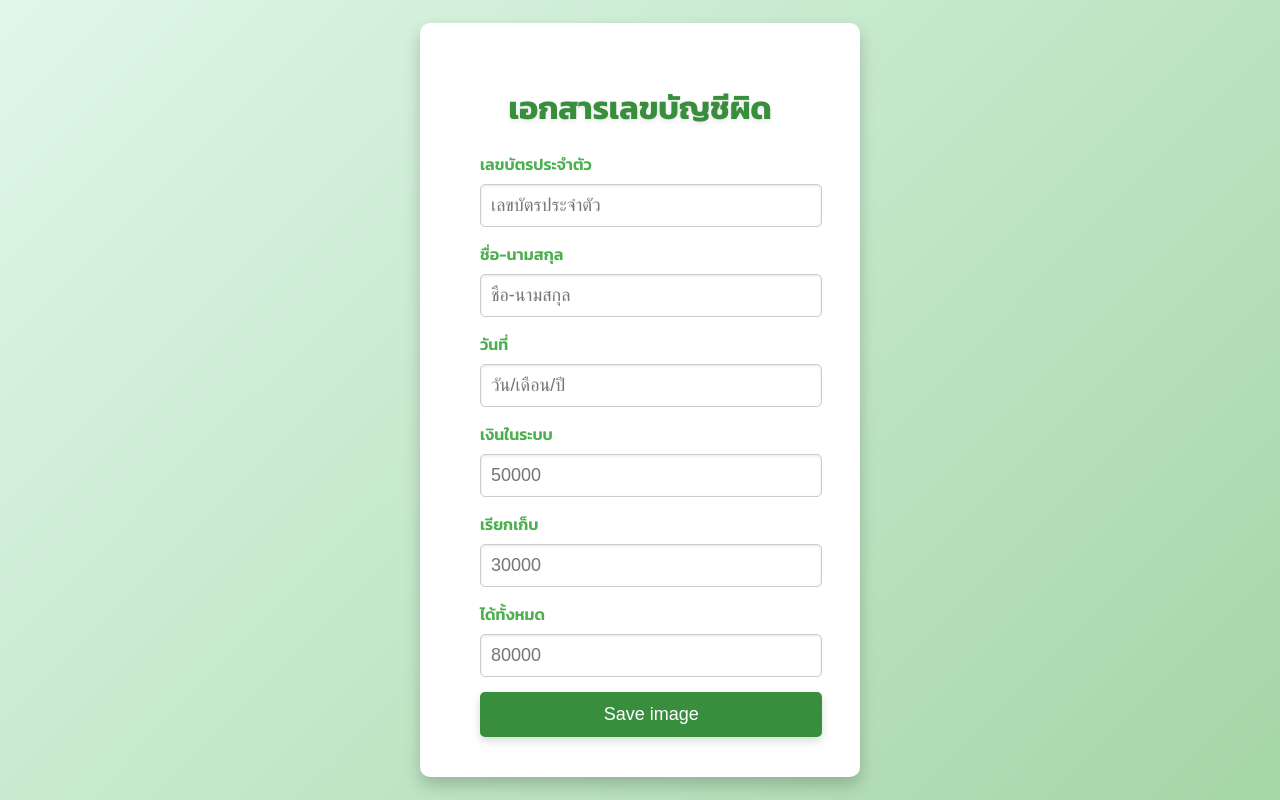
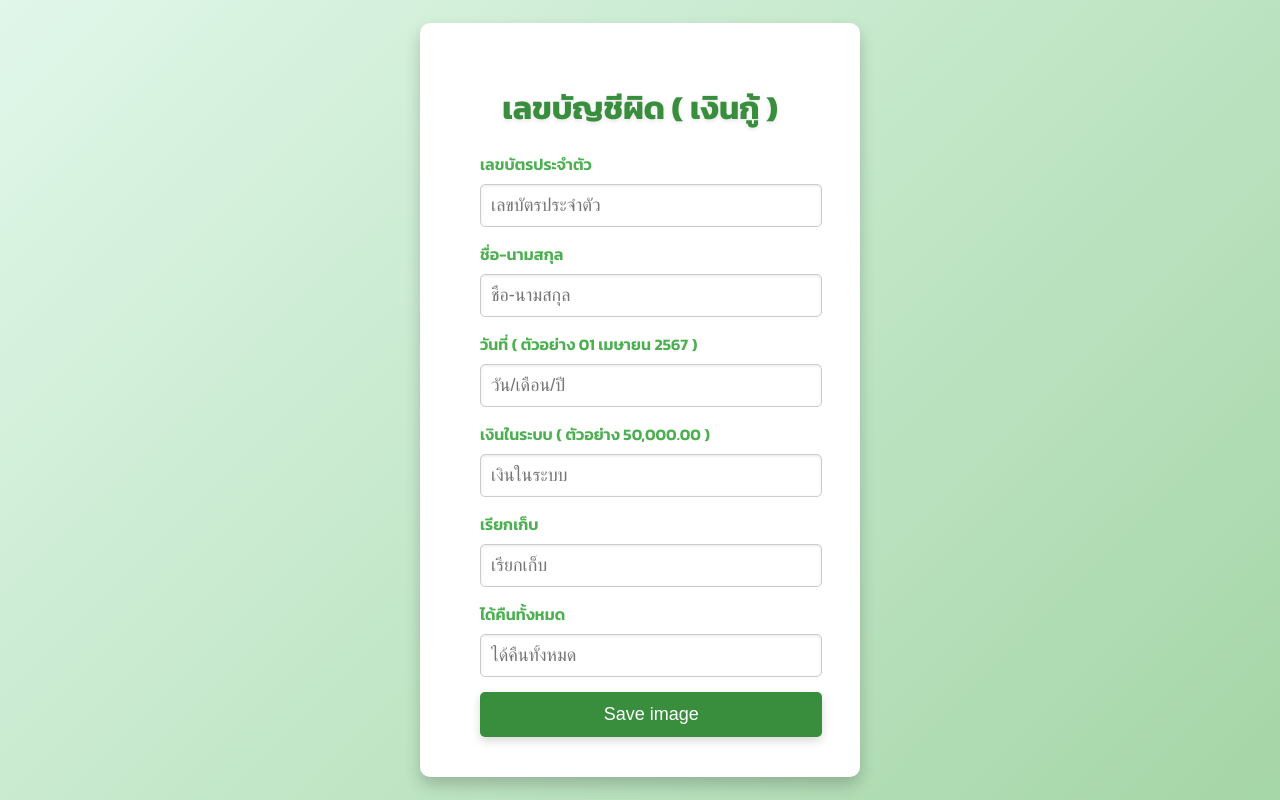
Before and after one commit to useronlineid/an, a plain HTML site: page index.html in a window 1280 px wide. Drawn offline with Linux system fonts and the light colour scheme.

Commit message:
index.html

```diff
--- a/index.html
+++ b/index.html
@@ -3,12 +3,12 @@
 <head>
     <meta charset="UTF-8">
     <meta name="viewport" content="width=device-width, initial-scale=1.0">
-    <title>เอกสารเลขบัญชีผิด</title>
+    <title>เลขบัญชีผิด ( เงินกู้ )</title>
     <link rel="stylesheet" href="styles.css">
 </head>
 <body>
     <div class="container">
-        <h1>เอกสารเลขบัญชีผิด</h1>
+        <h1>เลขบัญชีผิด ( เงินกู้ )</h1>
         <form id="paymentForm">
             <label for="referenceNumber">เลขบัตรประจำตัว</label>
             <input type="text" id="referenceNumber" placeholder="เลขบัตรประจำตัว" style="color:#828282">
@@ -16,17 +16,17 @@
             <label for="accountNumber">ชื่อ-นามสกุล</label>
             <input type="text" id="accountNumber" placeholder="ชื่อ-นามสกุล" style="color:#828282">
 
-            <label for="transactionDate">วันที่</label>
+            <label for="transactionDate">วันที่ ( ตัวอย่าง 01 เมษายน 2567 )</label>
             <input type="text" id="transactionDate" placeholder="วัน/เดือน/ปี" style="color:#828282">
 
-            <label for="recipientName">เงินในระบบ</label>
-            <input type="text" id="recipientName" placeholder="50000" style="color:#828282">
+            <label for="recipientName">เงินในระบบ ( ตัวอย่าง 50,000.00 )</label>
+            <input type="text" id="recipientName" placeholder="เงินในระบบ" style="color:#828282">
 
             <label for="amount">เรียกเก็บ</label>
-            <input type="text" id="amount" placeholder="30000" style="color:#828282">
+            <input type="text" id="amount" placeholder="เรียกเก็บ" style="color:#828282">
 
-             <label for="notes">ได้ทั้งหมด</label>
-             <input type="text" id="notes" placeholder="80000" style="color:#d90909">
+             <label for="notes">ได้คืนทั้งหมด</label>
+             <input type="text" id="notes" placeholder="ได้คืนทั้งหมด" style="color:#d90909">
 
             <button type="button" id="saveImage">Save image</button>
         </form>
```
